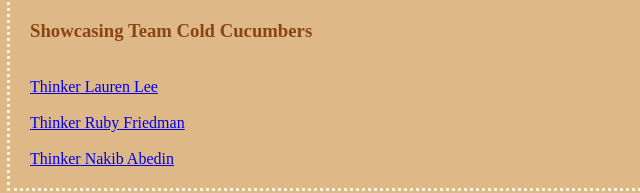
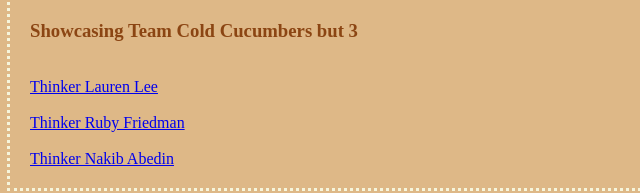
Before and after one commit to izzyjia/web, a plain HTML site: page talk.html in a window 1280 px wide. Shown: the part 1877-2070 px from the top of the page, 1-641 px from the left. Drawn offline with Linux system fonts and the light colour scheme.

Commit message:
Update talk.html

```diff
--- a/talk.html
+++ b/talk.html
@@ -40,7 +40,7 @@ HW05 -- Stuylin'
     <br> <a href= "https://www.99favortaste.com/menu.html"> 99 Flavors Menu </a> </br>
     <img src= "https://s3-media0.fl.yelpcdn.com/bphoto/3kJyZRVvtg6lKka9DNaFpw/l.jpg">
 
-    <h3> Showcasing Team Cold Cucumbers </h3>
+    <h3> Showcasing Team Cold Cucumbers but 3 </h3>
     <br> <a href= "https://lauren-lee1.github.io/web/talk.html"> Thinker Lauren Lee  </a> </br>
     <br> <a href= "https://rubyfriedman.github.io/web/talk.html"> Thinker Ruby Friedman</a> </br>
     <br> <a href= "https://nakibabedin.github.io/web/talk.html"> Thinker Nakib Abedin</a> </br>
```
